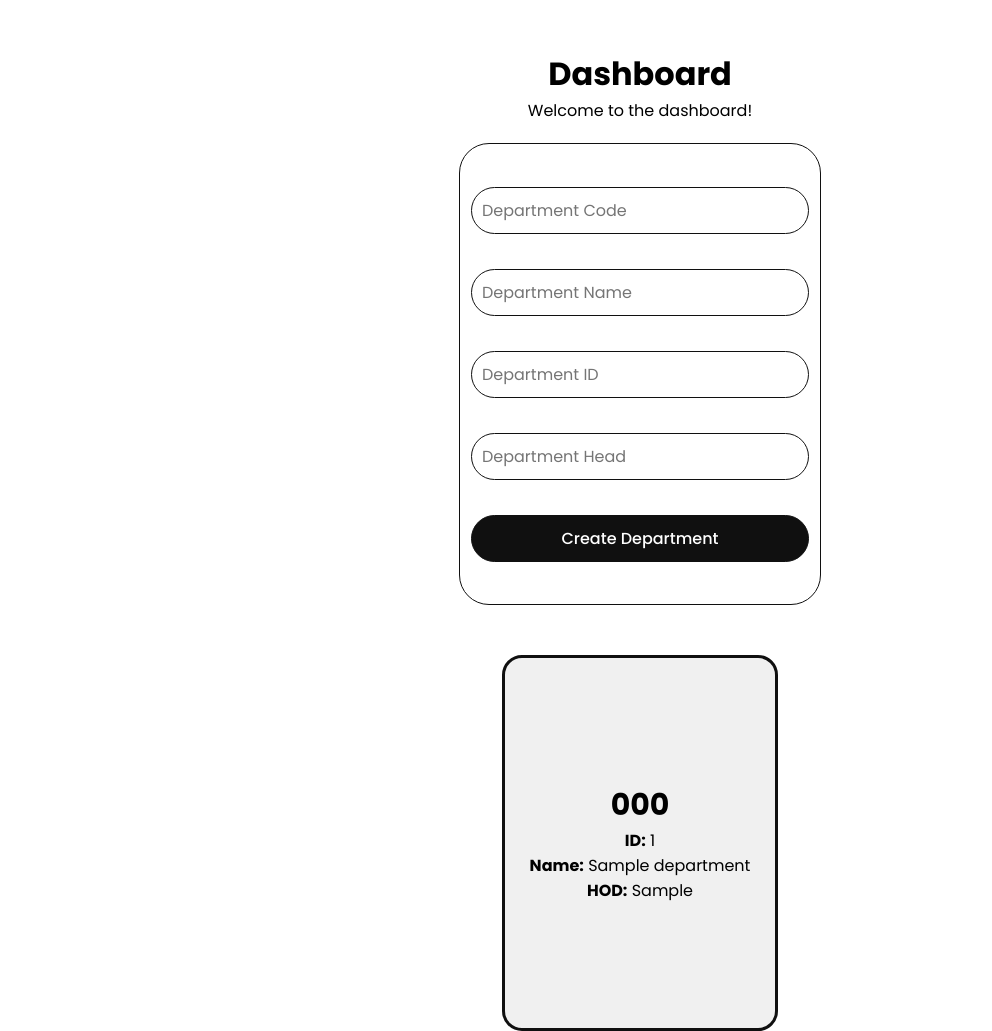
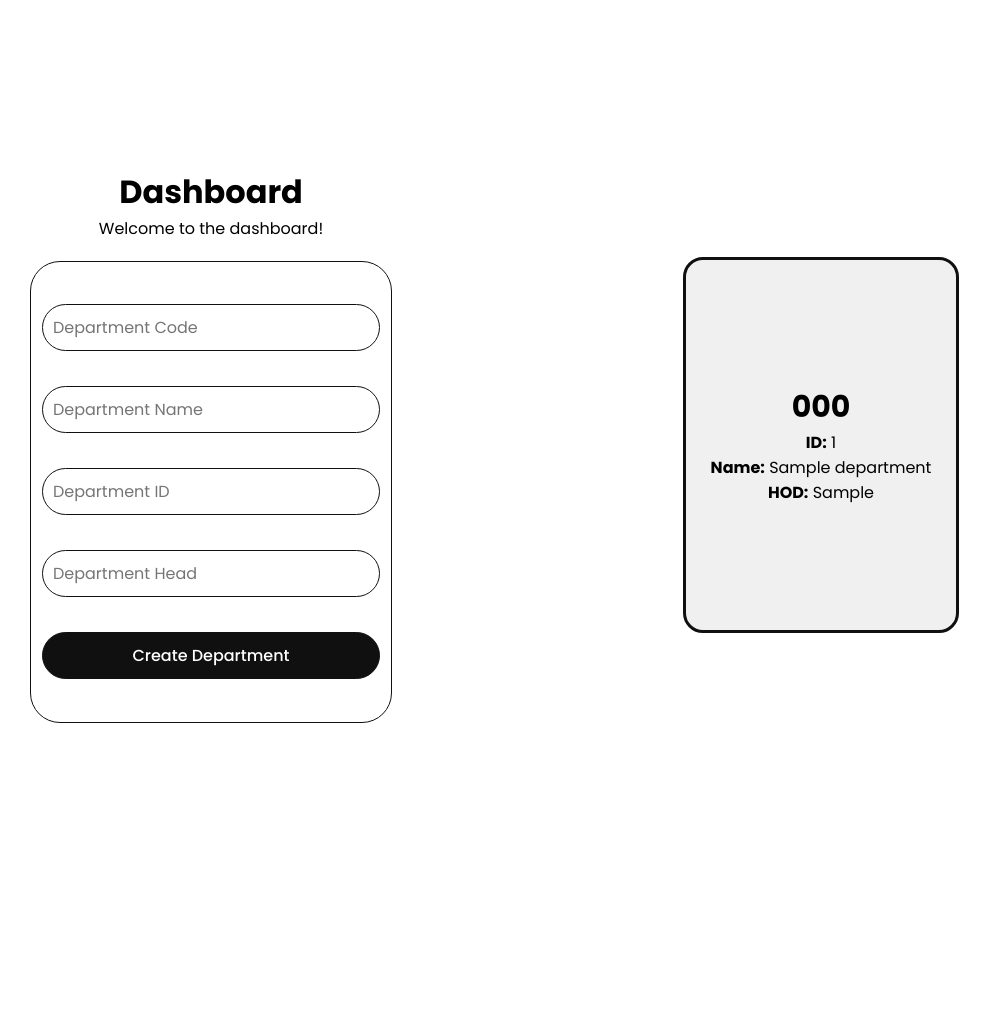
Before and after one commit to nj2216/department-intern, a Django app: page / in a window 1280 px wide. Shown: the whole page, without its empty margins (0-992 px from the left). After the commit the page ends 723 px from the top, so only its background shows below. Run offline with Django 5.2, Linux system fonts and the light colour scheme; tables that the repository leaves empty hold one stand-in row (values such as "Sample post").

Commit message:
changes are made
design changes

```diff
--- a/dept/dashboard/static/dashboard/style.css
+++ b/dept/dashboard/static/dashboard/style.css
@@ -2,10 +2,17 @@
 *{
     margin: 0px;
     padding: 0px;
+
 }
 
 body{
     font-family: "Poppins", sans-serif;
+}
+.whole-container{
+    display: flex;
+    align-items: center;
+    height: 100%;
+    padding: 30px;
 }
 
 .header{
@@ -58,6 +65,10 @@ button:hover{
     transition: 0.2s ease-in;
 }
 .container {
+    width: 100%;
+    height: 80vh;
+    overflow-y: scroll;
+    padding: 20px;
     margin-top: 30px;
     display: grid;
     grid-template-columns: repeat(auto-fit, minmax(300px, 1fr));
--- a/dept/dashboard/templates/dashboard/index.html
+++ b/dept/dashboard/templates/dashboard/index.html
@@ -2,6 +2,7 @@
 <html>
     <link rel="stylesheet" href="{% static 'dashboard/style.css' %}">
     <body>
+        <div class="whole-container">
             <div class="header">
             <h1>Dashboard</h1>
             <p>Welcome to the dashboard!</p>
@@ -14,10 +15,8 @@
                 <button type="submit">Create Department</button>
                 </form>
             </div>
-
+            <div class="container">
             {% if depts %}
-        <div class="container">
-
                 {% for dep in depts %}
                 <div class="card" onclick="location.href='{% url 'edit' dep.dept_id %}'">
                     <div class="dept-head">
@@ -31,9 +30,14 @@
                     </div>
                 </div>
                 {% endfor %}
+                {% else %}
+
+                    <div class="card">No departments found.</div>
+                {% endif %}
             </div>
-        {% else %}
-            <p>No departments found.</p>
-        {% endif %}
+
+
+        </div>
+
     </body>
 </html>
```
Also changed, not shown: dept/our_models.sqlite3. Lines whose indentation alone changed are shown as unchanged.
